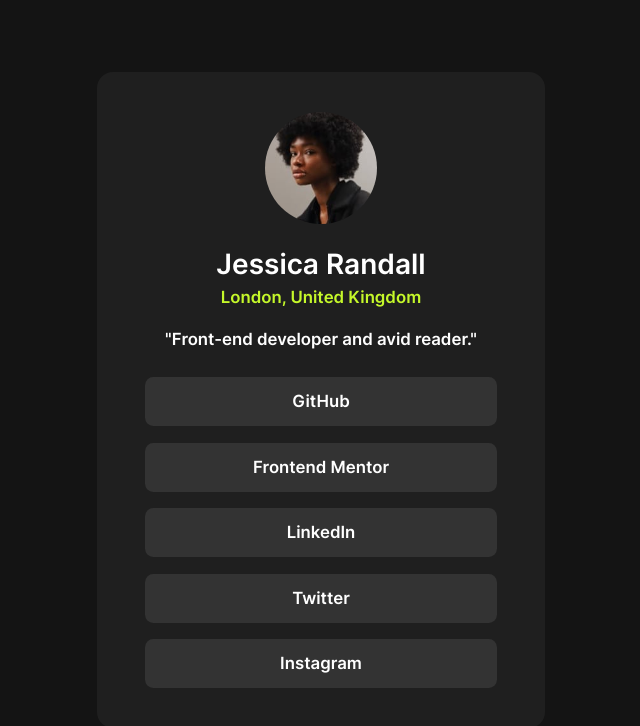
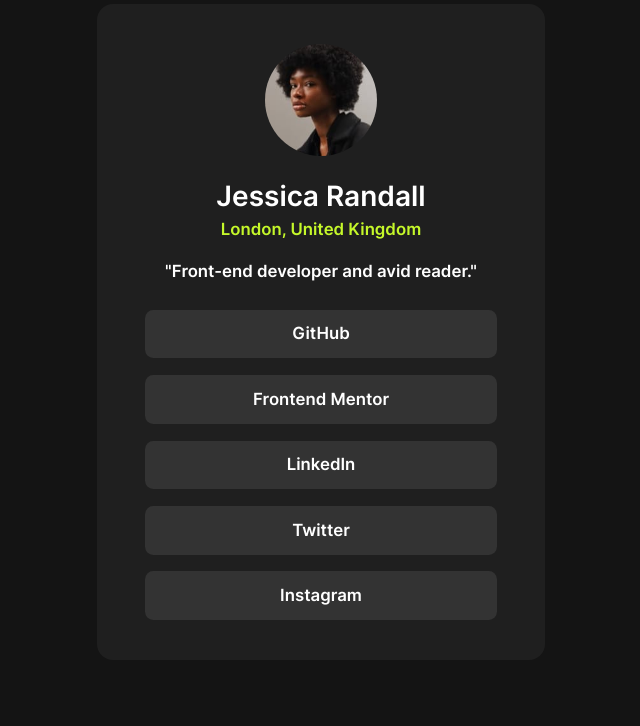
Before and after one commit to 4uwebsite/Social-links-profile, a plain HTML site: page index.html in a window 1280 px wide. Shown: the whole page, without its empty margins (319-959 px from the left). Drawn offline with Linux system fonts and the light colour scheme.

Commit message:
100vh removed for testing.

```diff
--- a/main.css
+++ b/main.css
@@ -80,8 +80,8 @@ p, h1, h2, h3, h4, h5, h6 {
 body {
     background-color: var(--grey-900);
     justify-content: center;
-    height: 100vh;
-    height: 100dvh;
+    /* height: 100vh; */
+    /* height: 100dvh; */
     min-width: 320px;
 }
 
```
